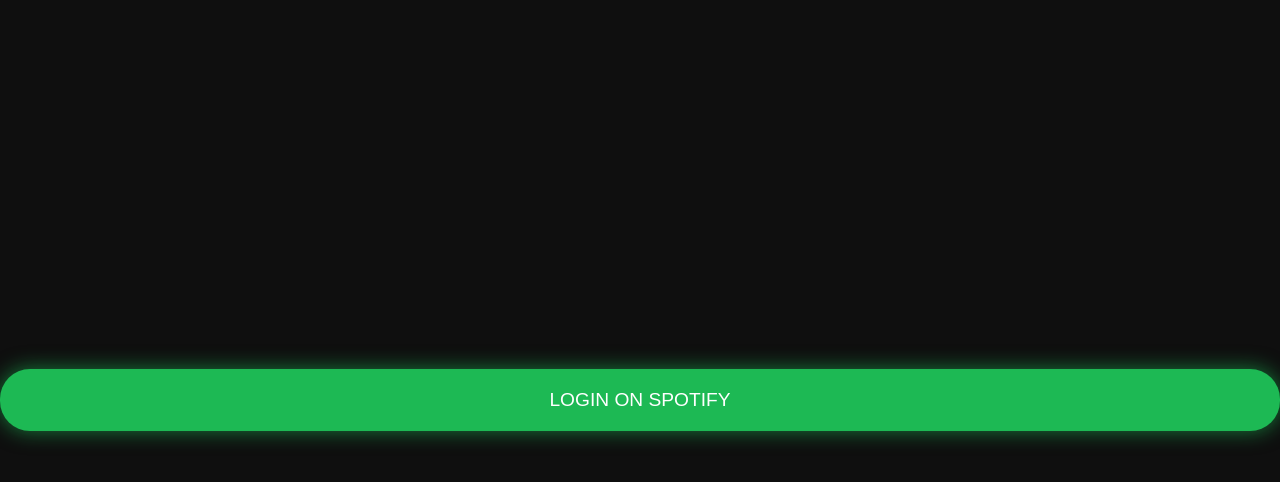
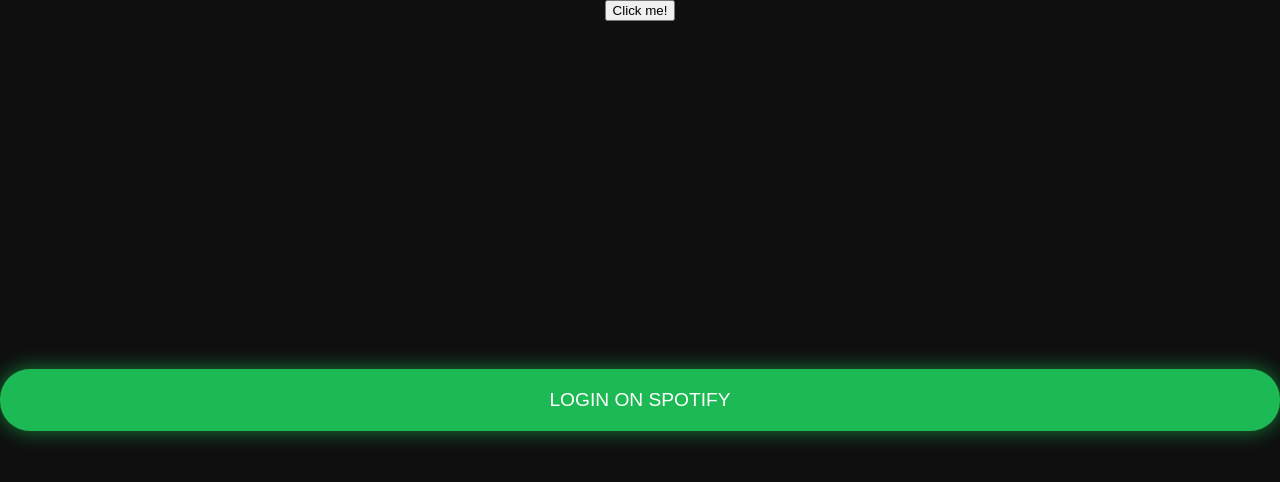
Before and after one commit to ItaloSa/spotify-playlist-cloner, a React (Create React App) app: page /auth in a window 1280 px wide. Shown: the top 482 px of the page. Built offline with nearby package versions, Linux system fonts and the light colour scheme.

Commit message:
redux not working :/

```diff
--- a/package.json
+++ b/package.json
@@ -5,12 +5,14 @@
   "dependencies": {
     "classnames": "^2.2.6",
     "number-abbreviate": "^2.0.0",
+    "query-string": "^6.1.0",
     "react": "^16.5.1",
     "react-debounce-input": "^3.2.0",
     "react-dom": "^16.5.1",
     "react-new-window": "^0.0.7",
     "react-router-dom": "^4.3.1",
-    "react-scripts": "1.1.5"
+    "react-scripts": "1.1.5",
+    "sweetalert": "^2.1.0"
   },
   "scripts": {
     "start": "react-scripts start",
--- a/src/actions/index.js
+++ b/src/actions/index.js
@@ -1,6 +1,11 @@
 import { UPDATE_VALUE } from './actionTypes';
 
-export const authInfo = value => ({
-  type: UPDATE_VALUE,
-  authData: value
-});
+export const setAuthData = value => {
+  console.log(value);
+  return ({
+    type: UPDATE_VALUE,
+    accessToken: value.accessToken,
+    tokenType: value.tokenType,
+    error: value.error
+  })
+};
--- a/src/components/App.js
+++ b/src/components/App.js
@@ -3,7 +3,7 @@
 import './App.css';
 
 import Main from './Main/Main.container';
-import Login from './Auth/Auth';
+import Auth from './Auth/Auth';
 
 class App extends Component {
   render() {
@@ -11,7 +11,7 @@
     <Router>
       <div className="App">
         <Route path="/" component={Main}/>
-        <Route path="/login" component={Login} />
+        <Route path="/auth" component={Auth} />
       </div>
     </Router>
     );
--- a/src/components/Auth/Auth.js
+++ b/src/components/Auth/Auth.js
@@ -1,15 +1,36 @@
 import React, { Component } from 'react';
 import { connect } from 'react-redux';
+import queryString from 'query-string';
+import { setAuthData } from '../../actions';
+import { bindActionCreators } from 'redux';
 
 class Auth extends Component {
   constructor(props) {
     super(props);
     this.data = props.authData;
-    console.log(props);
+    this.authData();
+  }
+
+  authData() {
+    const hashData = queryString.parse(this.props.location.hash);
+    if (hashData.error) {
+      console.log("error");
+      return;
+    }
+    console.log('set!');
+    this.props.setAuthData(hashData);
+    console.log('after', this.props);
   }
 
   render() {
-    return null;
+  const {setAuthData} = this.props;
+    return (
+      <div>
+        <button onClick={() => setAuthData(this.state.inputValue)}>
+          Click me!
+        </button>
+      </div>
+    );
   }
 
 }
@@ -18,4 +39,7 @@
   authData: store.authState
 });
 
-export default connect(mapStateToProps)(Auth);
+const mapDispatchToProps = dispatch =>
+  bindActionCreators({ setAuthData }, dispatch);
+
+export default connect(mapStateToProps, mapDispatchToProps)(Auth);
--- a/src/components/Main/Main.container.js
+++ b/src/components/Main/Main.container.js
@@ -1,4 +1,5 @@
 import React, { Component } from 'react';
+import { connect } from 'react-redux';
 
 import './Main.css';
 
@@ -7,18 +8,13 @@
 class MainConatiner extends Component {
   constructor(props) {
     super(props);
-    this.state = {
-      accessToken: null,
-      tokenType: null,
-      error: null
-    }
 
     this.authUrl = "https://accounts.spotify.com/authorize?client_id=d253ce6ec3ed4723b2d6be092f8a387e&redirect_uri=http:%2F%2Flocalhost:3000&scope=user-read-private%20user-read-email&response_type=token&state=123";
 
   }
 
   isAuth() {
-    return this.state.accessToken != null;
+    return this.props.authData.accessToken != null;
   }
 
   login = () => {
@@ -37,4 +33,8 @@
 
 }
 
-export default MainConatiner;
+const mapStateToProps = store => ({
+  authData: store.authState
+});
+
+export default connect(mapStateToProps)(MainConatiner);
--- a/src/reducers/auth.reducer.js
+++ b/src/reducers/auth.reducer.js
@@ -1,7 +1,9 @@
 import { UPDATE_VALUE } from '../actions/actionTypes';
 
 const initialState = {
-  data: 'Atualizado via Redux!'
+  accessToken: null,
+  tokenType: null,
+  error: null
 };
 
 export const authReducer = (state = initialState, action) => {
@@ -9,7 +11,9 @@
     case UPDATE_VALUE:
       return {
         ...state,
-        data: action.data
+        accessToken: action.accessToken,
+        tokenType: action.tokenType,
+        error: action.error
       };
     default:
       return state;
```
Also changed, not shown: 1 other file (tests, documents, lock files or other folders).
